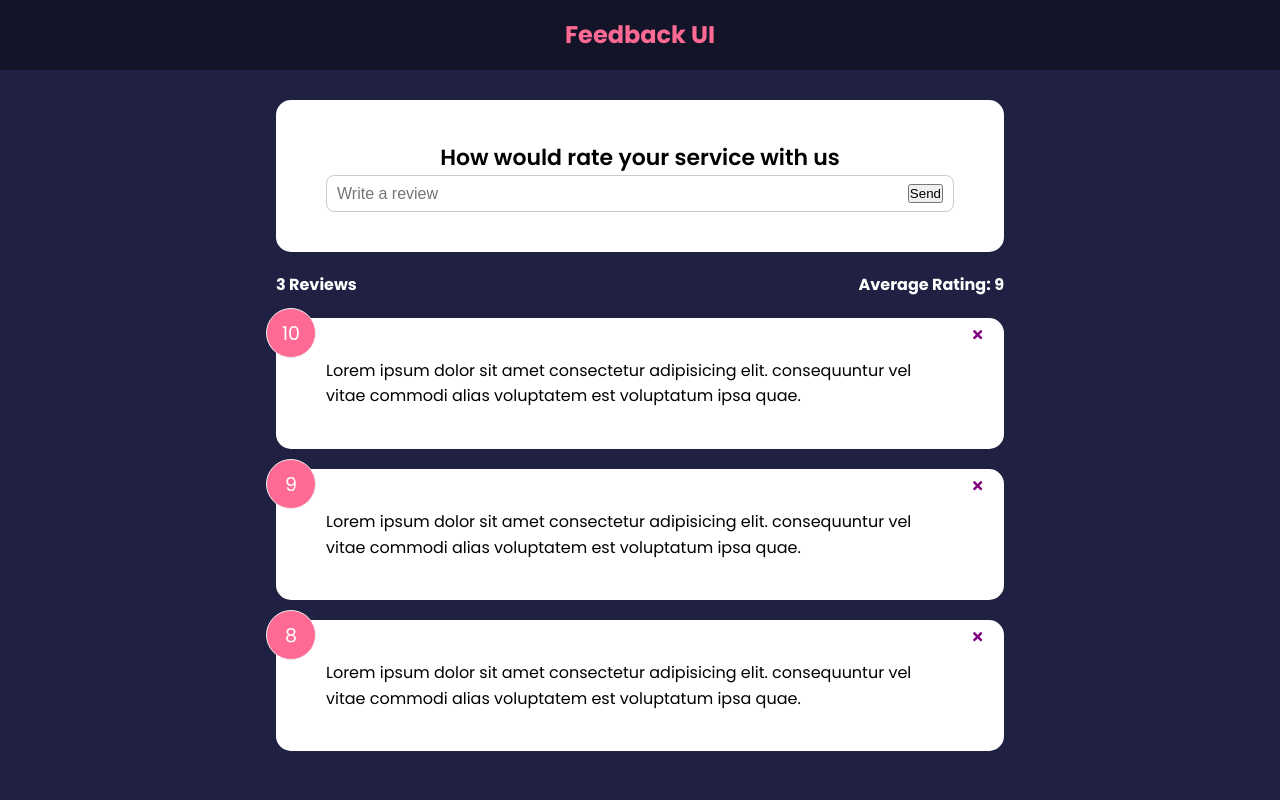
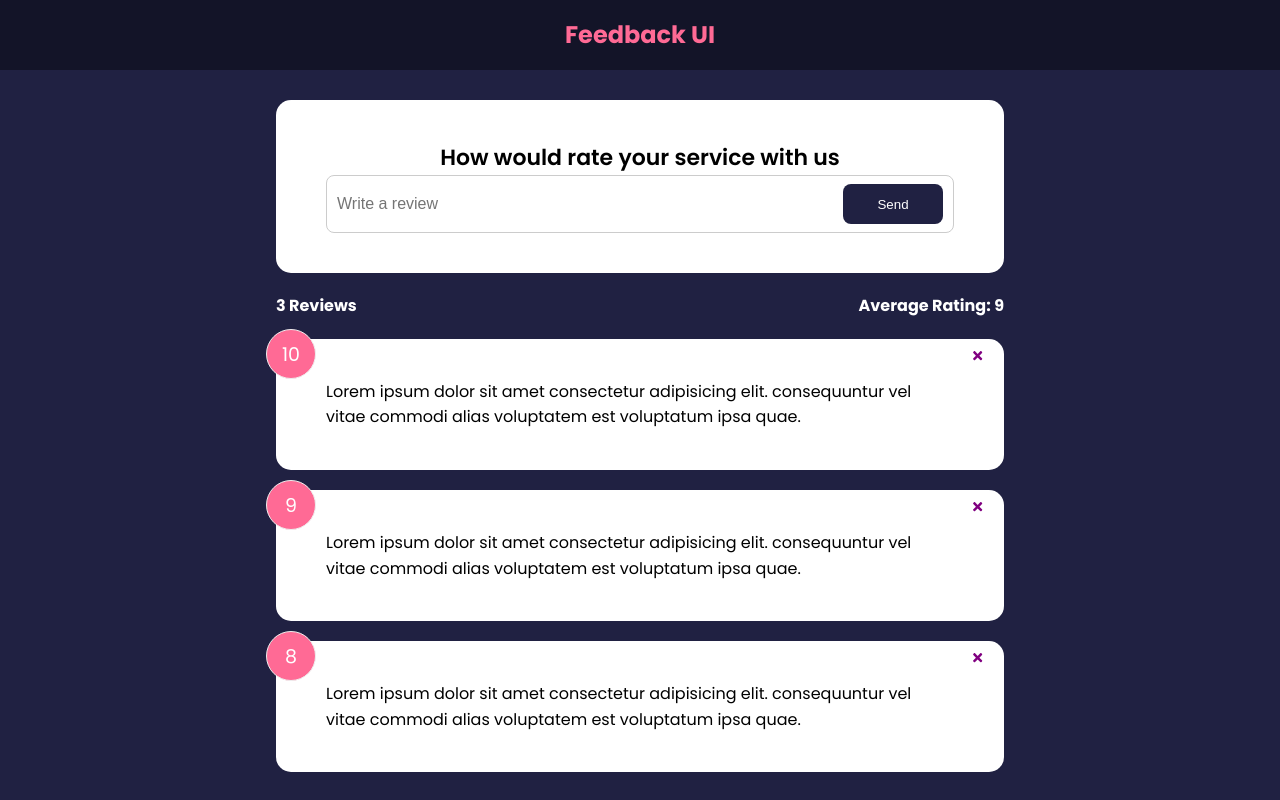
Before and after one commit to ticoniq/feedback-app, a React (Create React App) app: page / in a window 1280 px wide. Built offline with nearby package versions, Linux system fonts and the light colour scheme.

Commit message:
Custom button component

```diff
--- a/src/components/FeedbackForm.jsx
+++ b/src/components/FeedbackForm.jsx
@@ -1,5 +1,6 @@
-import {useState} from 'react'
+import { useState } from 'react'
 import Card from './shared/Card'
+import Button from './shared/Button'
 
 function FeedbackForm() {
   const [text, setText] = useState('')
@@ -14,7 +15,7 @@
         <h2>How would rate your service with us</h2>
         <div className='input-group'>
           <input onChange={handleTextChange} type='text' placeholder='Write a review' value={text}/>
-          <button type="submit">Send</button>
+          <Button type='submit'>Send</Button>
         </div>
       </form>
     </Card>
--- /dev/null
+++ b/src/components/shared/Button.jsx
@@ -0,0 +1,25 @@
+import PropTypes from 'prop-types'
+
+function Button({children, version, type, isDisabled}) {
+  return (
+    <button type={type} disabled={isDisabled} className={`btn btn-${version}`}>
+      {children}
+    </button>
+  )
+}
+
+
+Button.defaultProps = {
+  version: 'primary',
+  type: 'button',
+  isDisabled: false,
+}
+
+Button.propTypes = {
+  children: PropTypes.node.isRequired,
+  version: PropTypes.string,
+  type: PropTypes.string,
+  isDisabled: PropTypes.bool,
+}
+
+export default Button
```
